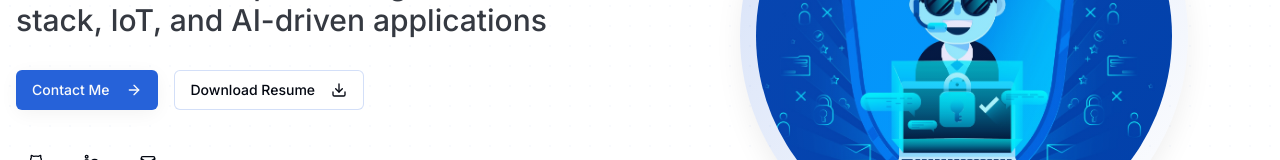
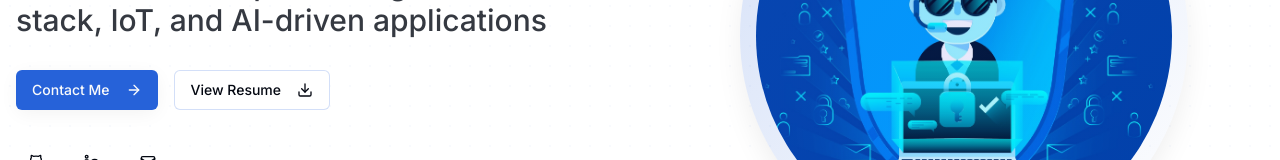
Before and after one commit to Rakesh572005/rakesh-portfolio, a Next.js app: page / in a window 1280 px wide. Shown: the part 364-524 px from the top of the page. Built offline with nearby package versions, Linux system fonts and the light colour scheme.

Commit message:
resume update

```diff
--- a/components/hero.tsx
+++ b/components/hero.tsx
@@ -25,9 +25,15 @@ const Hero = () => {
                 Contact Me <ArrowRight className="ml-2 h-4 w-4" />
               </Link>
             </Button>
+            {/*<Button variant="outline" asChild className="border-primary/20 hover:bg-primary/5">
+              <a href="/rakesh_Final_blackTheme.pdf" download>
+                Download Resume <Download className="ml-2 h-4 w-4" />
+              </a>
+            </Button>*/}
+
             <Button variant="outline" asChild className="border-primary/20 hover:bg-primary/5">
-              <a href="/Rakesh Final Resume.pdf" download>
-                Download Resume <Download className="ml-2 h-4 w-4" />
+              <a href="/rakesh_Final_blackTheme.pdf" target="_blank" rel="noopener noreferrer">
+                View Resume <Download className="ml-2 h-4 w-4" />
               </a>
             </Button>
           </div>
```
Also changed, not shown: 1 other file (tests, documents, lock files or other folders).
